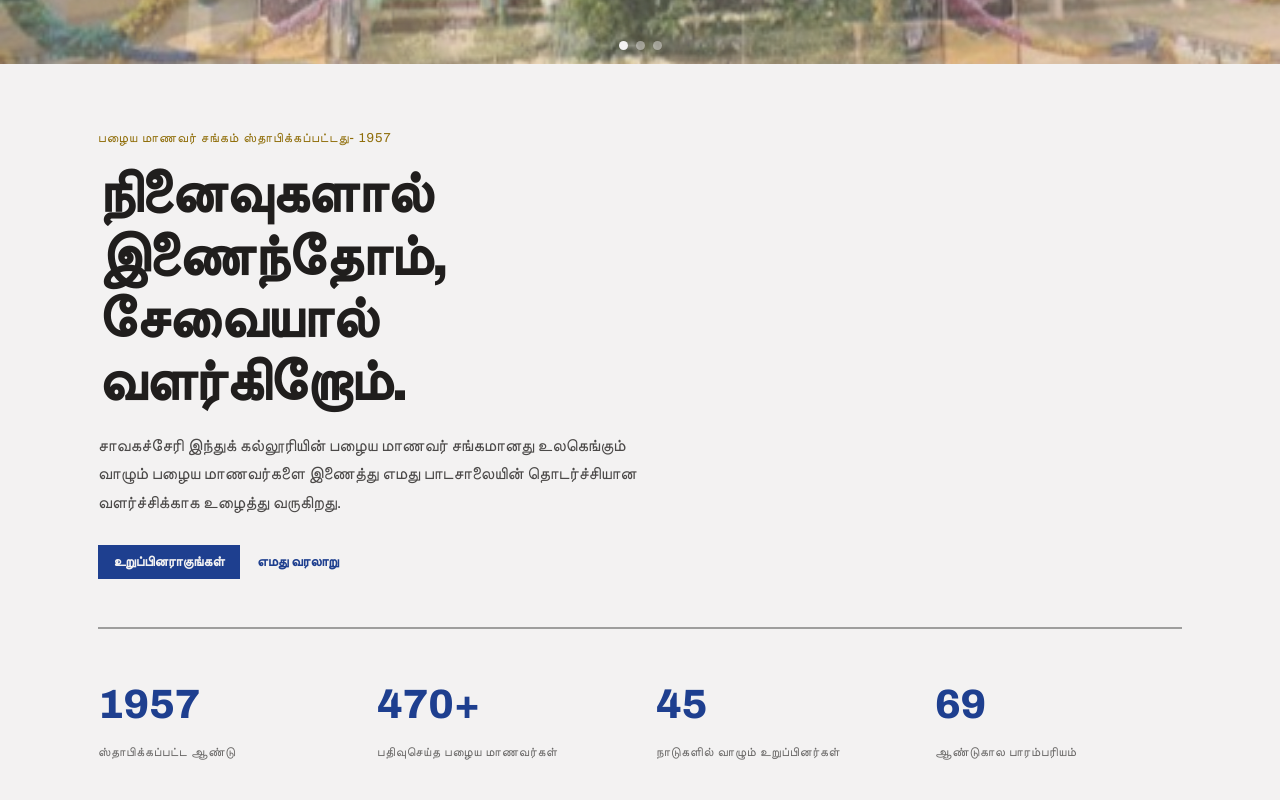
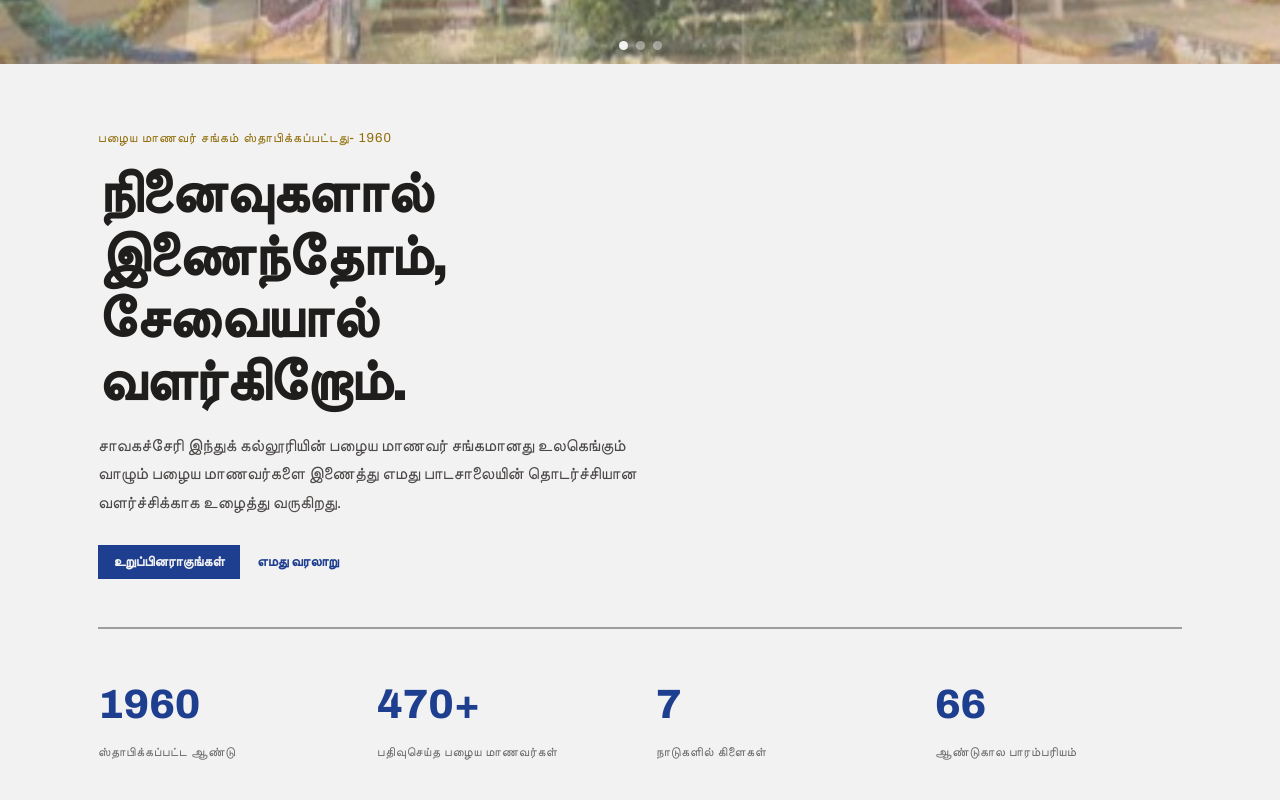
Before and after one commit to CHC-OSA/OSA-CHC, a React (Vite) app: page / in a window 1280 px wide. Shown: the part 480-1280 px from the top of the page. Built offline with nearby package versions, Linux system fonts and the light colour scheme; no server answers.

Commit message:
Started year and Countries related changes

```diff
--- a/src/pages/About.jsx
+++ b/src/pages/About.jsx
@@ -21,7 +21,7 @@ const OBJECTIVES = [
 
 const MILESTONES = [
   { year: "1904", text: "பாடசாலை நிறுவப்பட்டது" },
-  { year: "1957", text: "பழைய மாணவர் சங்கம் ஆரம்பிக்கப்பட்டது" },
+  { year: "1960", text: "பழைய மாணவர் சங்கம் ஆரம்பிக்கப்பட்டது" },
   { year: "2004", text: "நூற்றாண்டு விழா கொண்டாட்டம்" },
   // { year: "2024", text: "பன்னாட்டு பழைய மாணவர் இணைப்பு வலையமைப்பு தொடக்கம்" },
 ];
--- a/src/pages/Home.jsx
+++ b/src/pages/Home.jsx
@@ -9,10 +9,10 @@ import { DevelopmentCard } from "../components/developments/DevelopmentCard";
 import { getRecentDevelopments } from "../data/developments";
 
 const STATS = [
-  { value: "1957", label: "ஸ்தாபிக்கப்பட்ட ஆண்டு" },
+  { value: "1960", label: "ஸ்தாபிக்கப்பட்ட ஆண்டு" },
   { value: "470+", label: "பதிவுசெய்த பழைய மாணவர்கள்" },
-  { value: "45", label: "நாடுகளில் வாழும் உறுப்பினர்கள்" },
-  { value: "69", label: "ஆண்டுகால பாரம்பரியம்" },
+  { value: "7", label: "நாடுகளில் கிளைகள்" },
+  { value: "66", label: "ஆண்டுகால பாரம்பரியம்" },
 ];
 
 const WHY_JOIN = [
@@ -41,7 +41,7 @@ export default function Home() {
       <div className="container">
         <section style={{ padding: "64px 0 48px" }}>
           <span style={{ display: "block", fontSize: 13, letterSpacing: "0.08em", textTransform: "uppercase", color: "var(--color-accent-2-700)", marginBottom: 14 }}>
-            பழைய மாணவர் சங்கம் ஸ்தாபிக்கப்பட்டது- 1957
+            பழைய மாணவர் சங்கம் ஸ்தாபிக்கப்பட்டது- 1960
           </span>
           <h1 style={{ fontSize: "clamp(34px,5vw,58px)", lineHeight: 1.08, letterSpacing: "-0.02em", margin: "0 0 20px", maxWidth: "16ch" }}>
             நினைவுகளால் இணைந்தோம், சேவையால் வளர்கிறோம்.
```
